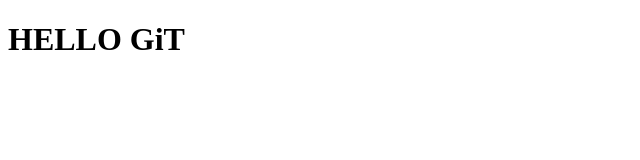
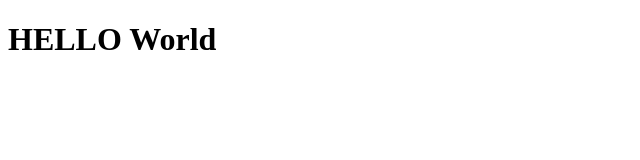
Before and after one commit to MariuszKwasniewski/git-course-4, a plain HTML site: page index.html in a window 1280 px wide. Shown: the whole page, without its empty margins (0-640 px from the left). Drawn offline with Linux system fonts and the light colour scheme.

Commit message:
hello world added to index.html

```diff
--- a/index.html
+++ b/index.html
@@ -7,7 +7,7 @@
     <title>ISA GIT COURSe 4</title>
 </head>
 <body>
-  <h1>  HELLO GiT</h1>
+  <h1>  HELLO World</h1>
 
 
 </body>
```
